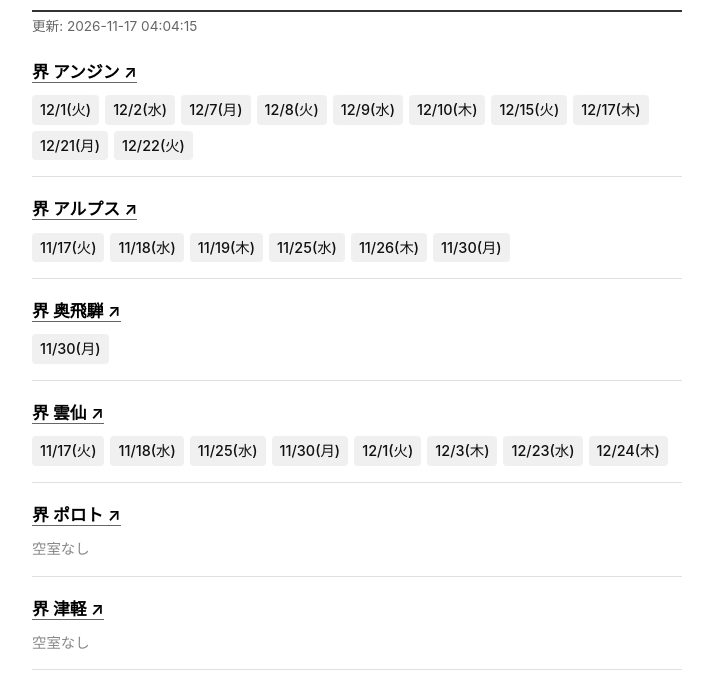
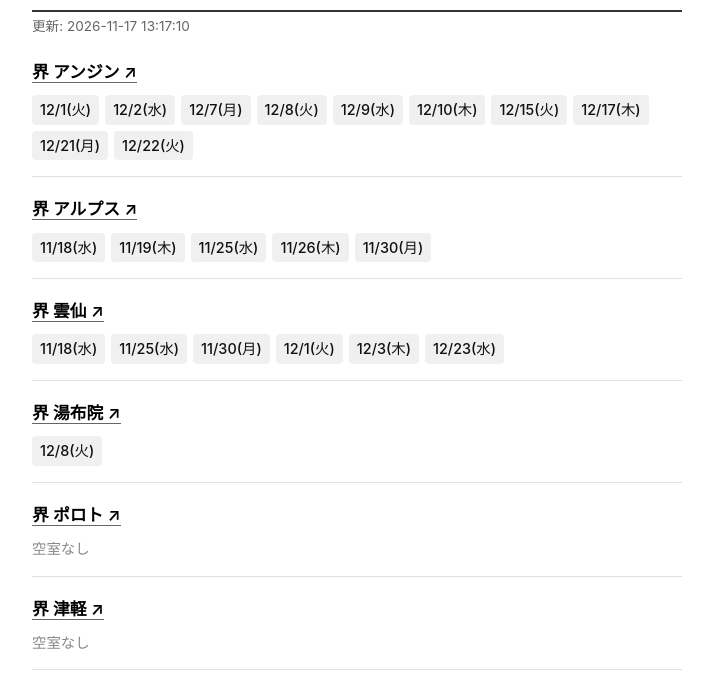
Before and after one commit to nanana-na/Search_Kai, a plain HTML site: page index.html in a window 1280 px wide. Shown: the part 67-754 px from the top of the page, without its empty margins (283-996 px from the left). Drawn offline with Linux system fonts and the light colour scheme.

Commit message:
Auto-update index.html

```diff
--- a/index.html
+++ b/index.html
@@ -68,7 +68,7 @@
 </head>
 <body>
     <h1>界タビ20s 空き状況</h1>
-    <div class="meta">更新: 2026-11-17 04:04:15</div>
+    <div class="meta">更新: 2026-11-17 13:17:10</div>
 
     <div class="facility-block">
         <div class="facility-name">
@@ -93,7 +93,6 @@
             <a href="https://hoshinoresorts.com/plans/JA/0000000123/0000000079" target="_blank">界 アルプス ↗</a>
         </div>
         <ul class="date-list">
-            <li class="date-badge">11/17(火)</li>
             <li class="date-badge">11/18(水)</li>
             <li class="date-badge">11/19(木)</li>
             <li class="date-badge">11/25(水)</li>
@@ -104,26 +103,24 @@
 
     <div class="facility-block">
         <div class="facility-name">
-            <a href="https://hoshinoresorts.com/plans/JA/0000000134/0000000022" target="_blank">界 奥飛騨 ↗</a>
-        </div>
-        <ul class="date-list">
-            <li class="date-badge">11/30(月)</li>
-        </ul>
-    </div>
-
-    <div class="facility-block">
-        <div class="facility-name">
             <a href="https://hoshinoresorts.com/plans/JA/0000000131/0000000083" target="_blank">界 雲仙 ↗</a>
         </div>
         <ul class="date-list">
-            <li class="date-badge">11/17(火)</li>
             <li class="date-badge">11/18(水)</li>
             <li class="date-badge">11/25(水)</li>
             <li class="date-badge">11/30(月)</li>
             <li class="date-badge">12/1(火)</li>
             <li class="date-badge">12/3(木)</li>
             <li class="date-badge">12/23(水)</li>
-            <li class="date-badge">12/24(木)</li>
+        </ul>
+    </div>
+
+    <div class="facility-block">
+        <div class="facility-name">
+            <a href="https://hoshinoresorts.com/plans/JA/0000000130/0000000066" target="_blank">界 湯布院 ↗</a>
+        </div>
+        <ul class="date-list">
+            <li class="date-badge">12/8(火)</li>
         </ul>
     </div>
 
@@ -192,7 +189,7 @@
 
     <div class="facility-block">
         <div class="facility-name">
-            <a href="https://hoshinoresorts.com/plans/JA/0000000130/0000000066" target="_blank">界 湯布院 ↗</a>
+            <a href="https://hoshinoresorts.com/plans/JA/0000000134/0000000022" target="_blank">界 奥飛騨 ↗</a>
         </div>
         <div class="no-room">空室なし</div>
     </div>
```
